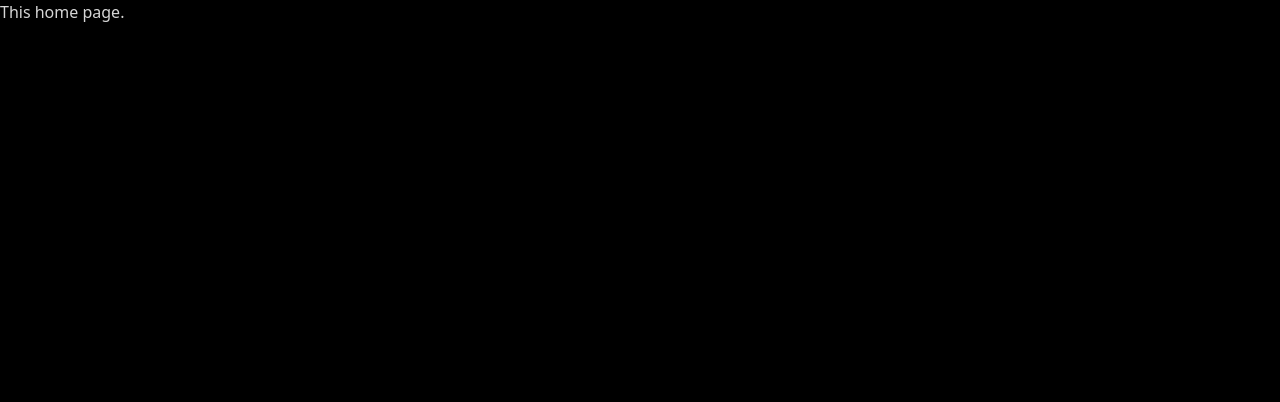
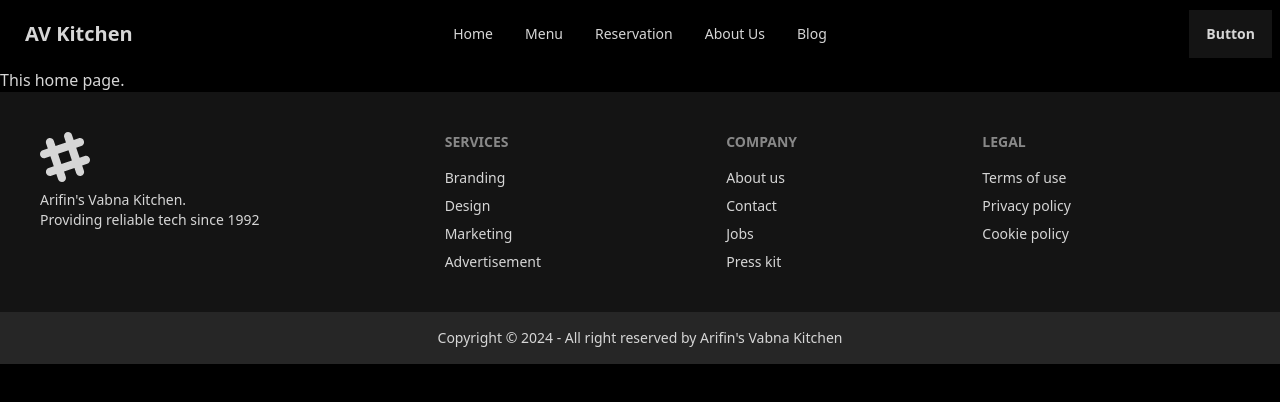
Before and after one commit to Md-arefin/Arifins_Vabna_Kitchen_client, a React (Vite) app: page / in a window 1280 px wide. Shown: the top 402 px of the page. Built offline with nearby package versions, Linux system fonts and the light colour scheme.

Commit message:
added navbar and footer

```diff
--- a/src/Layout/Main.jsx
+++ b/src/Layout/Main.jsx
@@ -1,10 +1,14 @@
 import { Outlet } from "react-router-dom";
+import Footer from "../components/Shared/Footer/Footer";
+import Navbar from "../components/Shared/Navbar/Navbar";
 
 
 const Main = () => {
     return (
         <div>
+            <Navbar />
             <Outlet/>
+            <Footer />
         </div>
     );
 };
--- /dev/null
+++ b/src/components/Shared/Footer/Footer.jsx
@@ -0,0 +1,43 @@
+/* eslint-disable react/no-unescaped-entities */
+
+
+const Footer = () => {
+    return (
+        <div>
+            <footer className="footer p-10 bg-base-200 text-base-content">
+                <aside>
+                    <svg width="50" height="50" viewBox="0 0 24 24" xmlns="http://www.w3.org/2000/svg" fillRule="evenodd" clipRule="evenodd" className="fill-current"><path d="M22.672 15.226l-2.432.811.841 2.515c.33 1.019-.209 2.127-1.23 2.456-1.15.325-2.148-.321-2.463-1.226l-.84-2.518-5.013 1.677.84 2.517c.391 1.203-.434 2.542-1.831 2.542-.88 0-1.601-.564-1.86-1.314l-.842-2.516-2.431.809c-1.135.328-2.145-.317-2.463-1.229-.329-1.018.211-2.127 1.231-2.456l2.432-.809-1.621-4.823-2.432.808c-1.355.384-2.558-.59-2.558-1.839 0-.817.509-1.582 1.327-1.846l2.433-.809-.842-2.515c-.33-1.02.211-2.129 1.232-2.458 1.02-.329 2.13.209 2.461 1.229l.842 2.515 5.011-1.677-.839-2.517c-.403-1.238.484-2.553 1.843-2.553.819 0 1.585.509 1.85 1.326l.841 2.517 2.431-.81c1.02-.33 2.131.211 2.461 1.229.332 1.018-.21 2.126-1.23 2.456l-2.433.809 1.622 4.823 2.433-.809c1.242-.401 2.557.484 2.557 1.838 0 .819-.51 1.583-1.328 1.847m-8.992-6.428l-5.01 1.675 1.619 4.828 5.011-1.674-1.62-4.829z"></path></svg>
+                    <p>Arifin's Vabna Kitchen.<br />Providing reliable tech since 1992</p>
+                </aside>
+                <nav>
+                    <h6 className="footer-title">Services</h6>
+                    <a className="link link-hover">Branding</a>
+                    <a className="link link-hover">Design</a>
+                    <a className="link link-hover">Marketing</a>
+                    <a className="link link-hover">Advertisement</a>
+                </nav>
+                <nav>
+                    <h6 className="footer-title">Company</h6>
+                    <a className="link link-hover">About us</a>
+                    <a className="link link-hover">Contact</a>
+                    <a className="link link-hover">Jobs</a>
+                    <a className="link link-hover">Press kit</a>
+                </nav>
+                <nav>
+                    <h6 className="footer-title">Legal</h6>
+                    <a className="link link-hover">Terms of use</a>
+                    <a className="link link-hover">Privacy policy</a>
+                    <a className="link link-hover">Cookie policy</a>
+                </nav>
+            </footer>
+            <footer className="footer footer-center p-4 bg-base-300 text-base-content">
+                <aside>
+                    <p>Copyright © 2024 - All right reserved by Arifin's Vabna Kitchen</p>
+                </aside>
+            </footer>
+
+        </div>
+    );
+};
+
+export default Footer;
--- /dev/null
+++ b/src/components/Shared/Navbar/Navbar.jsx
@@ -0,0 +1,52 @@
+/* eslint-disable react/jsx-key */
+import { Link } from "react-router-dom";
+
+
+const Navbar = () => {
+
+    const navItems = <>
+        <li>
+            <Link>Home</Link>
+        </li>
+        <li>
+            <Link>Menu</Link>
+        </li>
+        <li>
+            <Link>Reservation</Link>
+        </li>
+        <li>
+            <Link>About Us</Link>
+        </li>
+        <li>
+            <Link>Blog</Link>
+        </li>
+    </>
+
+    return (
+        <div>
+            <div className="navbar bg-base-100">
+                <div className="navbar-start">
+                    <div className="dropdown">
+                        <div tabIndex={0} role="button" className="btn btn-ghost lg:hidden">
+                            <svg xmlns="http://www.w3.org/2000/svg" className="h-5 w-5" fill="none" viewBox="0 0 24 24" stroke="currentColor"><path strokeLinecap="round" strokeLinejoin="round" strokeWidth="2" d="M4 6h16M4 12h8m-8 6h16" /></svg>
+                        </div>
+                        <ul tabIndex={0} className="menu menu-sm dropdown-content mt-3 z-[1] p-2 shadow bg-base-100 rounded-box w-52">
+                            {navItems}
+                        </ul>
+                    </div>
+                    <a className="btn btn-ghost text-xl">AV Kitchen</a>
+                </div>
+                <div className="navbar-center hidden lg:flex">
+                    <ul className="menu menu-horizontal px-1">
+                        {navItems}
+                    </ul>
+                </div>
+                <div className="navbar-end">
+                    <a className="btn">Button</a>
+                </div>
+            </div>
+        </div>
+    );
+};
+
+export default Navbar;
```
